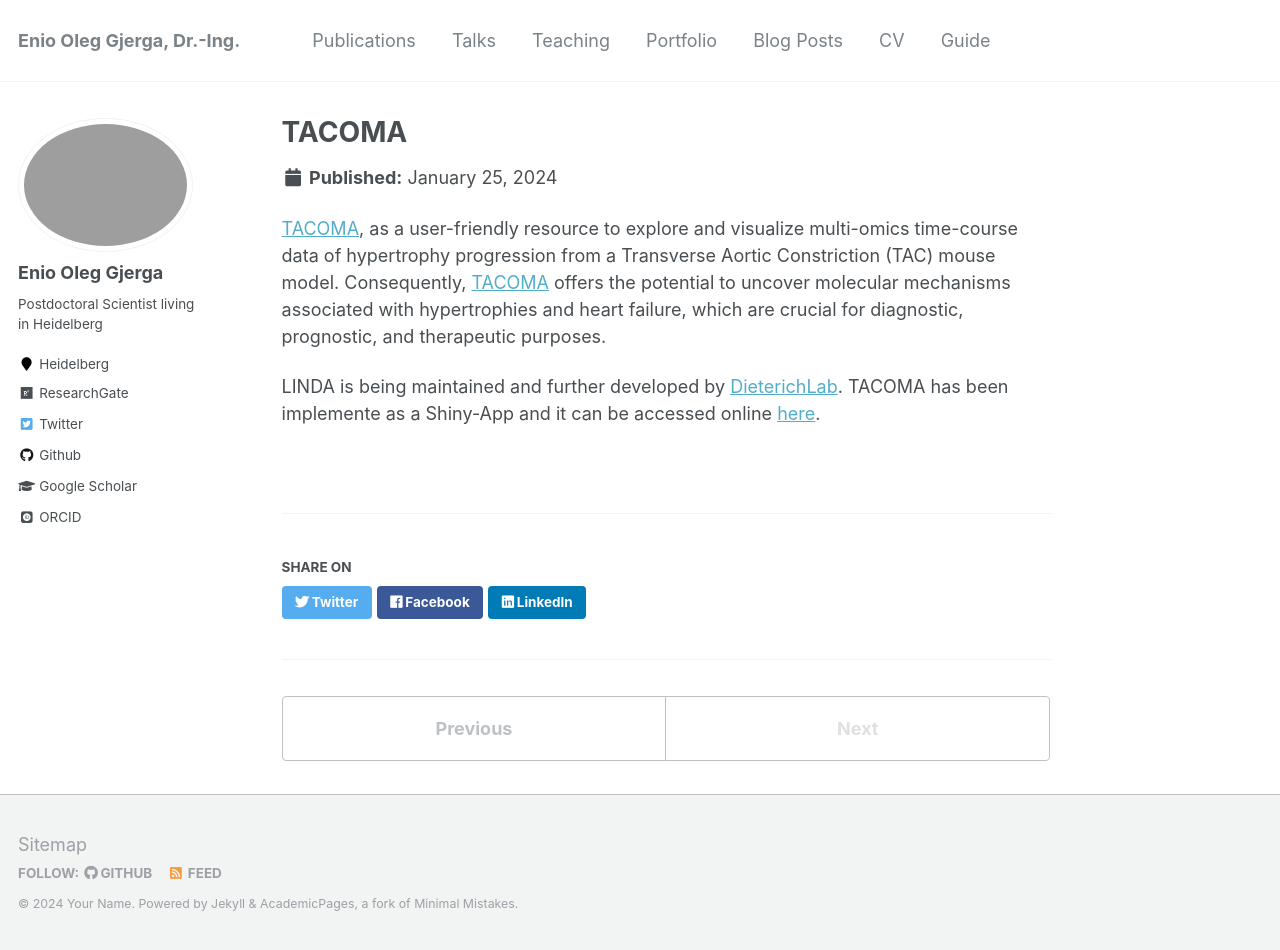
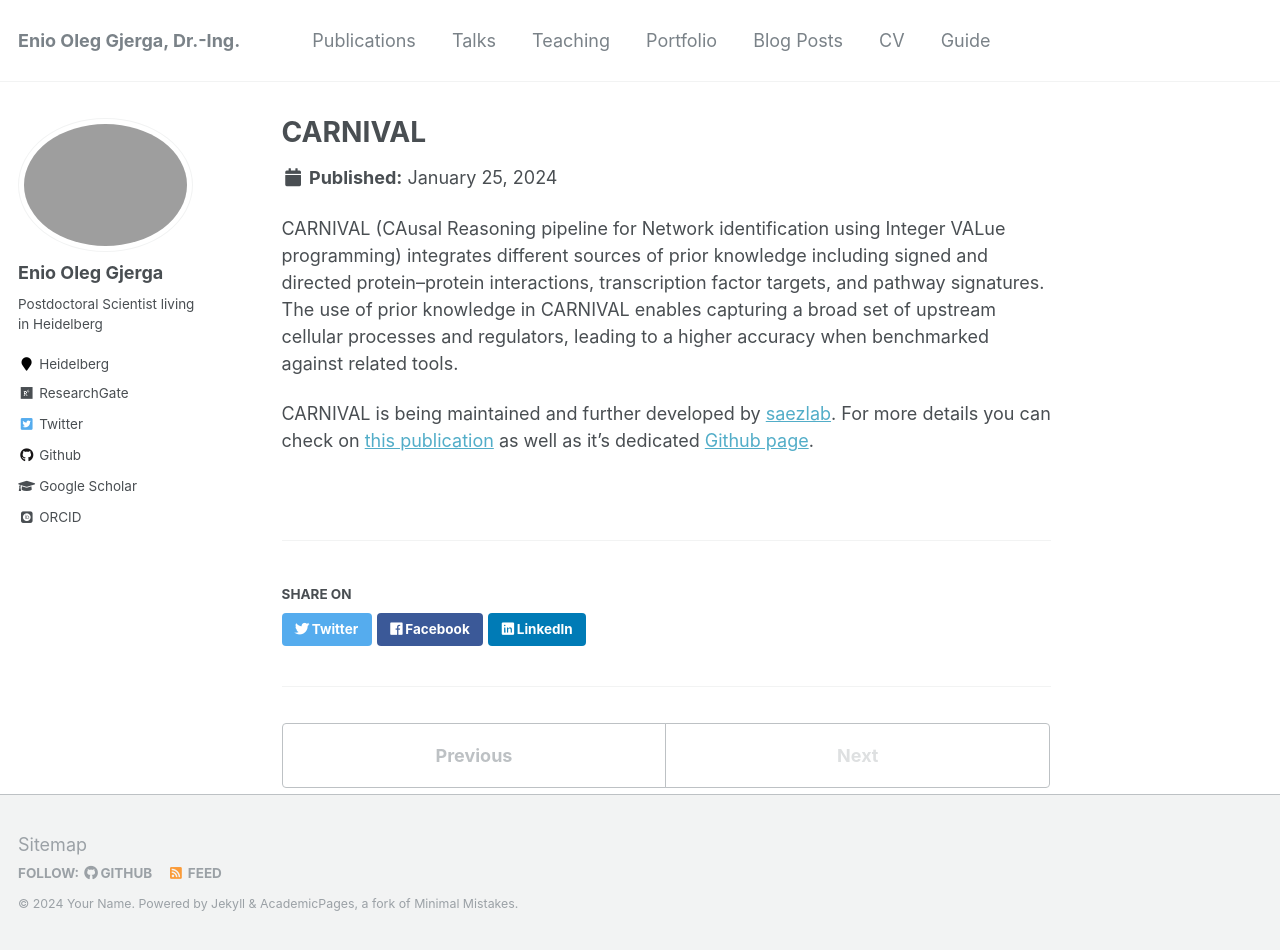
Before and after one commit to enio23/enio23.github.io, a Jekyll site: the page built from _portfolio/portfolio-5.md, in a window 1280 px wide and 950 px high. Built offline with Jekyll 4.4.1, drawn with Linux system fonts in a browser that asks for light colours; some web fonts are replaced.

Commit message:
Update
Update

```diff
--- a/_portfolio/portfolio-5.md
+++ b/_portfolio/portfolio-5.md
@@ -1,9 +1,9 @@
 ---
-title: "TACOMA"
-excerpt: "Transverse Aortic COnstriction Multi-omics Analysis (TACOMA) uncovers pathophysiological cardiac molecular mechanisms<br/><img src='/images/tac_workflow.png'>"
+title: "CARNIVAL"
+excerpt: "Contextualizing large sginalling networks from Gene Expression data<br/><img src='/images/carnival.png'>"
 collection: portfolio
 ---
 
-[TACOMA](https://shiny.dieterichlab.org/app/tacoma), as a user-friendly resource to explore and visualize multi-omics time-course data of hypertrophy progression from a Transverse Aortic Constriction (TAC) mouse model. Consequently, [TACOMA](https://shiny.dieterichlab.org/app/tacoma) offers the potential to uncover molecular mechanisms associated with hypertrophies and heart failure, which are crucial for diagnostic, prognostic, and therapeutic purposes.
+CARNIVAL (CAusal Reasoning pipeline for Network identification using Integer VALue programming) integrates different sources of prior knowledge including signed and directed protein–protein interactions, transcription factor targets, and pathway signatures. The use of prior knowledge in CARNIVAL enables capturing a broad set of upstream cellular processes and regulators, leading to a higher accuracy when benchmarked against related tools.
 
-LINDA is being maintained and further developed by [DieterichLab](https://github.com/dieterich-lab/). TACOMA has been implemente as a Shiny-App and it can be accessed online [here](https://shiny.dieterichlab.org/app/tacoma).
+CARNIVAL is being maintained and further developed by [saezlab](https://github.com/saezlab). For more details you can check on [this publication](https://www.nature.com/articles/s41540-019-0118-z) as well as it's dedicated [Github page](https://saezlab.github.io/CARNIVAL/).
```
Also changed, not shown: _portfolio/portfolio-1.md (+4 -4 lines).
